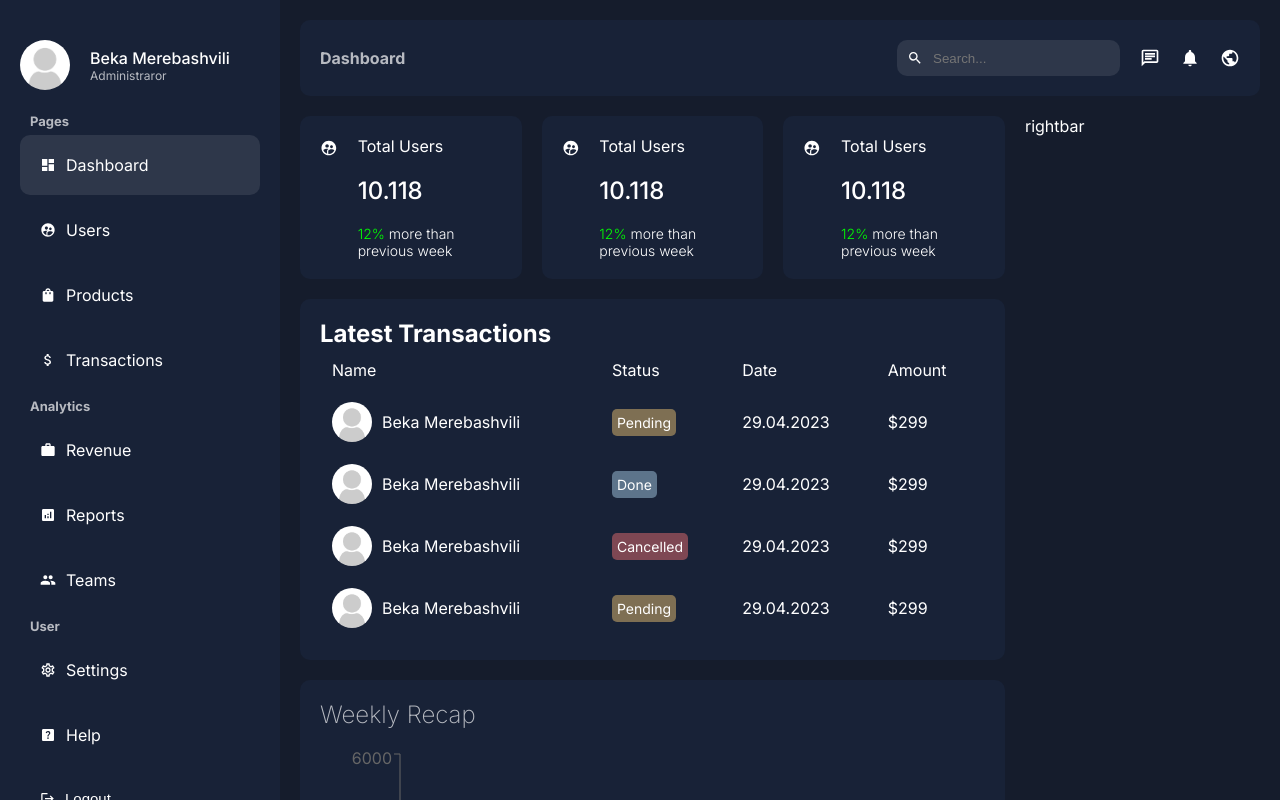
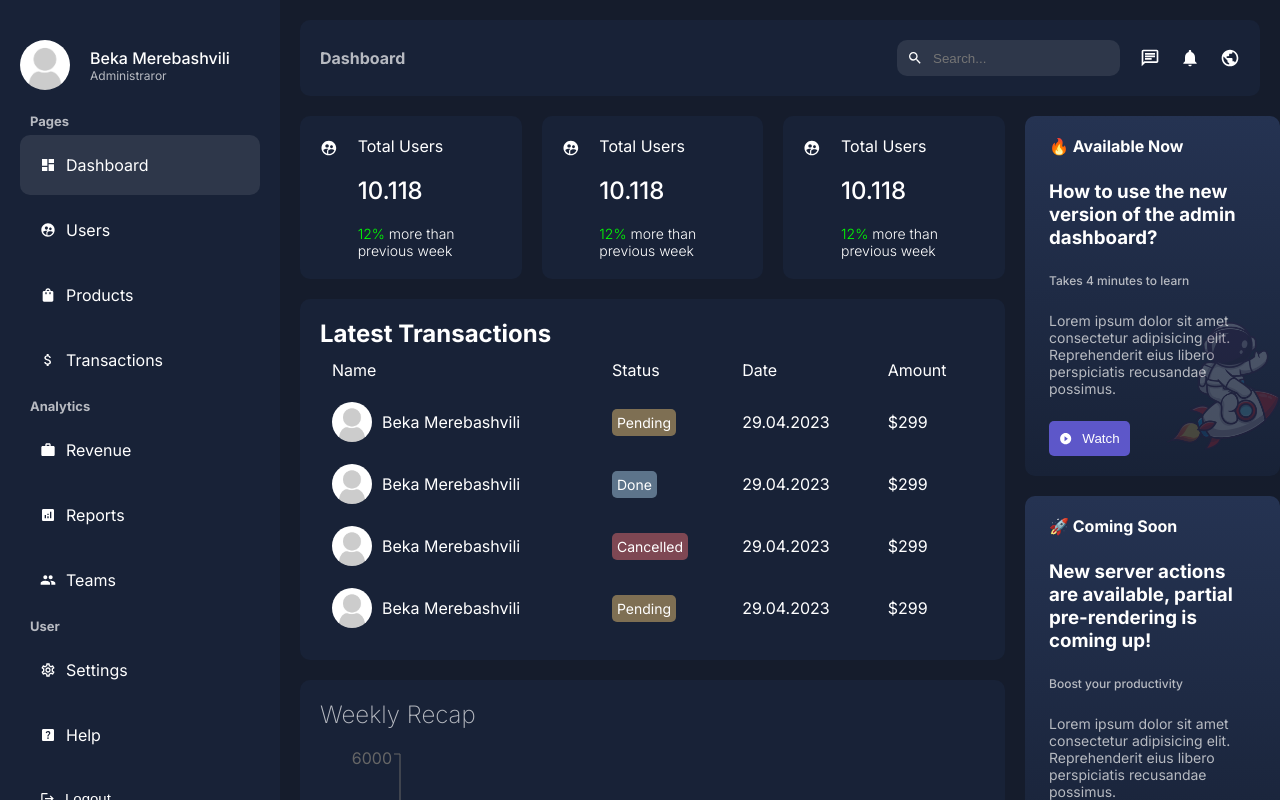
Before and after one commit to Beka-Merebashvili/admin-dashboard, a Next.js app: page /dashboard in a window 1280 px wide. Shown: the top 800 px of the page. Built offline with nearby package versions, Linux system fonts and the light colour scheme.

Commit message:
finish rightbar

```diff
--- a/app/ui/dashboard/rightbar/rightbar.jsx
+++ b/app/ui/dashboard/rightbar/rightbar.jsx
@@ -1,11 +1,50 @@
-import styles from "./rightbar.module.css"
+import Image from "next/image";
+import styles from "./rightbar.module.css";
+import { MdPlayCircleFilled, MdReadMore } from "react-icons/md";
 
 const Rightbar = () => {
-    return (
-        <div>
-            rightbar
+  return (
+    <div className={styles.container}>
+      <div className={styles.item}>
+        <div className={styles.bgContainer}>
+          <Image className={styles.bg} src="/astronaut.png" alt="" fill />
         </div>
-    )
-}
+        <div className={styles.text}>
+          <span className={styles.notification}>🔥 Available Now</span>
+          <h3 className={styles.title}>
+            How to use the new version of the admin dashboard?
+          </h3>
+          <span className={styles.subtitle}>Takes 4 minutes to learn</span>
+          <p className={styles.desc}>
+            Lorem ipsum dolor sit amet consectetur adipisicing elit.
+            Reprehenderit eius libero perspiciatis recusandae possimus.
+          </p>
+          <button className={styles.button}>
+            <MdPlayCircleFilled />
+            Watch
+          </button>
+        </div>
+      </div>
+      <div className={styles.item}>
+        <div className={styles.text}>
+          <span className={styles.notification}>🚀 Coming Soon</span>
+          <h3 className={styles.title}>
+            New server actions are available, partial pre-rendering is coming
+            up!
+          </h3>
+          <span className={styles.subtitle}>Boost your productivity</span>
+          <p className={styles.desc}>
+            Lorem ipsum dolor sit amet consectetur adipisicing elit.
+            Reprehenderit eius libero perspiciatis recusandae possimus.
+          </p>
+          <button className={styles.button}>
+            <MdReadMore />
+            Learn
+          </button>
+        </div>
+      </div>
+    </div>
+  );
+};
 
-export default Rightbar
+export default Rightbar;
--- a/app/ui/dashboard/rightbar/rightbar.module.css
+++ b/app/ui/dashboard/rightbar/rightbar.module.css
@@ -0,0 +1,58 @@
+.container {
+    position: fixed;
+  }
+
+  .item {
+    background: linear-gradient(to top, #182237, #253352);
+    padding: 20px 24px;
+    border-radius: 10px;
+    margin-bottom: 20px;
+    position: relative;
+  }
+
+  .bgContainer {
+    position: absolute;
+    right: 0;
+    bottom: 0;
+    width: 50%;
+    height: 50%;
+  }
+
+  .bg {
+    object-fit: contain;
+    opacity: 0.2;
+  }
+
+  .text {
+    display: flex;
+    flex-direction: column;
+    gap: 24px;
+  }
+
+  .notification {
+    font-weight: bold;
+  }
+
+  .subtitle {
+    color: var(--textSoft);
+    font-weight: 500;
+    font-size: 12px;
+  }
+
+  .desc {
+    color: var(--textSoft);
+    font-size: 14px;
+  }
+
+  .button {
+    padding: 10px;
+    display: flex;
+    align-items: center;
+    gap: 10px;
+    width: max-content;
+    background-color: #5d57c9;
+    color: white;
+    border: none;
+    border-radius: 5px;
+    cursor: pointer;
+  }
```
